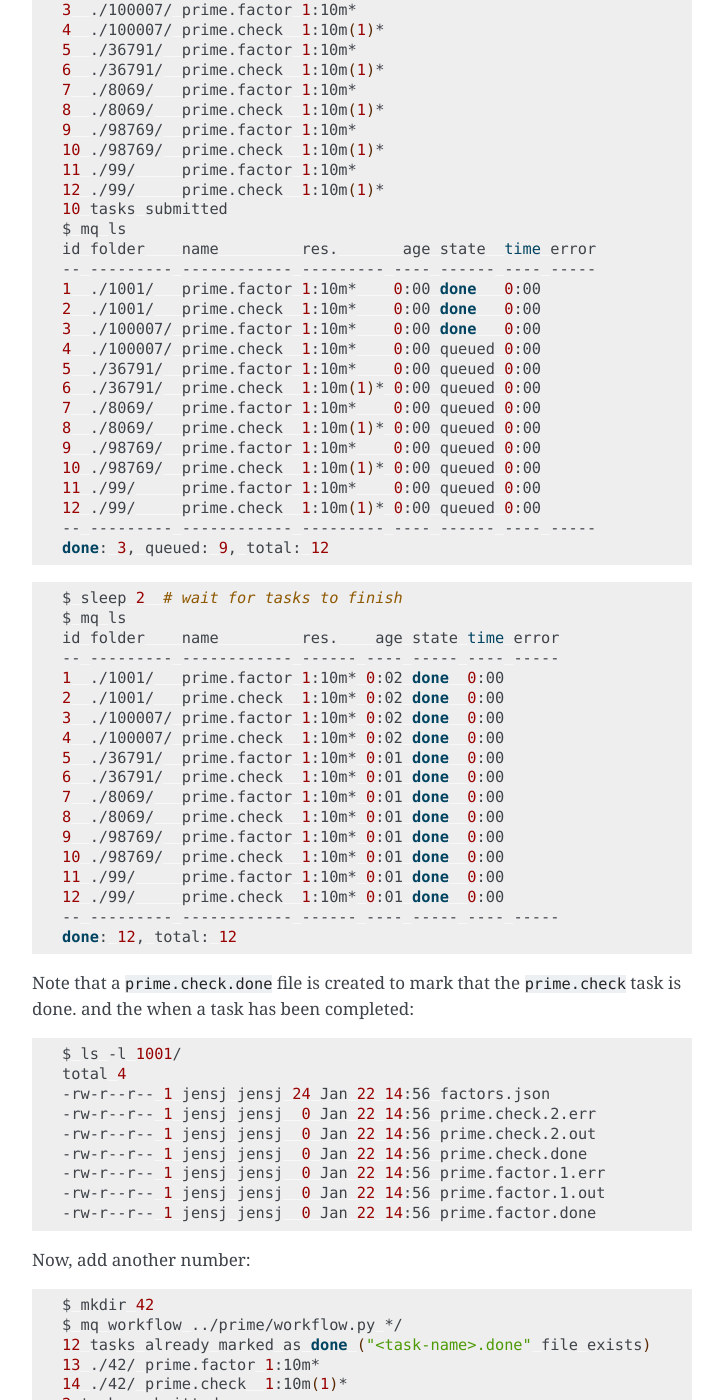
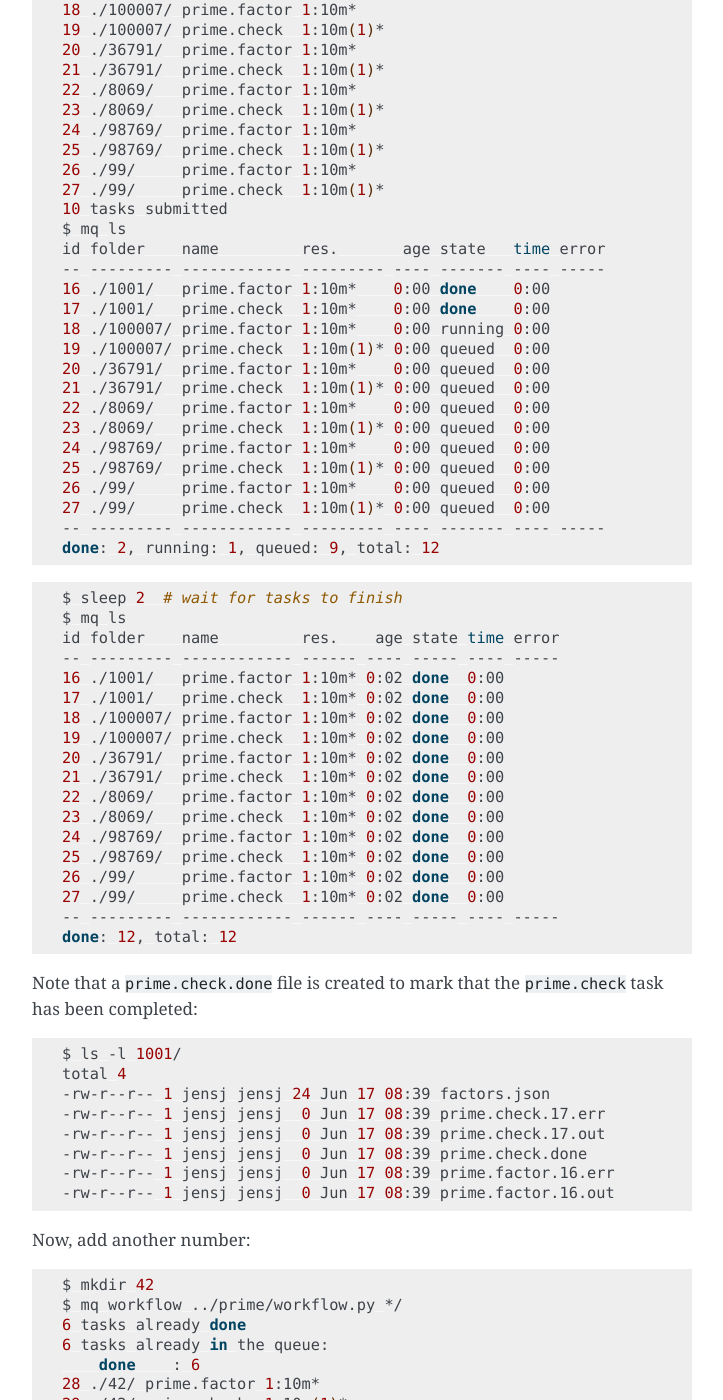
Before and after one commit to Yangxinsix/myqueue, a Sphinx documentation site: the page built from docs/workflows.rst, in a window 1280 px wide and 1400 px high, scrolled down 1948 px. Shown: the whole window, without its empty margins (388-1111 px from the left). Built offline with Sphinx 7.4.7, drawn with Linux system fonts in a browser that asks for light colours; some of the changed text lies outside the part shown.

Commit message:
Update docs

```diff
--- a/docs/workflows.rst
+++ b/docs/workflows.rst
@@ -36,13 +36,13 @@ We put the three Python files in a ``prime/`` folder::
 
     $ ls -l prime/
     total 12
-    -rw-r--r-- 1 jensj jensj 170 Jan 22 12:56 check.py
-    -rw-rw-r-- 1 jensj jensj 361 Jan 22 12:53 factor.py
-    -rw-r--r-- 1 jensj jensj 140 Jan 22 13:32 workflow.py
+    -rw-r--r-- 1 jensj jensj 190 Feb  5 14:24 check.py
+    -rw-r--r-- 1 jensj jensj 387 Jun 17 08:18 factor.py
+    -rw-r--r-- 1 jensj jensj 166 Jun 17 08:18 workflow.py
 
 and add that folder to ``$PYTHONPATH`` so that Python can find the files::
 
-    $ echo "export PYTHONPATH=$PWD:$PYTHONPATH" >> ~/.bash_profile
+    $ echo "export PYTHONPATH=$PWD:\$PYTHONPATH" >> ~/.bash_profile
 
 Create some folders::
 
@@ -57,44 +57,44 @@ and start the workflow in one of the folders::
     ./1001/ prime.check  1:10m(1)*
     2 tasks to submit
     $ mq workflow ../prime/workflow.py 1001/
-    1 ./1001/ prime.factor 1:10m*
-    2 ./1001/ prime.check  1:10m(1)*
+    16 ./1001/ prime.factor 1:10m*
+    17 ./1001/ prime.check  1:10m(1)*
     2 tasks submitted
 
 and now in all subfolders::
 
     $ mq workflow ../prime/workflow.py */
-    2 tasks already in the queue:
-        done    : 1
+    1 task already done
+    1 task already in the queue:
         running : 1
-    3  ./100007/ prime.factor 1:10m*
-    4  ./100007/ prime.check  1:10m(1)*
-    5  ./36791/  prime.factor 1:10m*
-    6  ./36791/  prime.check  1:10m(1)*
-    7  ./8069/   prime.factor 1:10m*
-    8  ./8069/   prime.check  1:10m(1)*
-    9  ./98769/  prime.factor 1:10m*
-    10 ./98769/  prime.check  1:10m(1)*
-    11 ./99/     prime.factor 1:10m*
-    12 ./99/     prime.check  1:10m(1)*
+    18 ./100007/ prime.factor 1:10m*
+    19 ./100007/ prime.check  1:10m(1)*
+    20 ./36791/  prime.factor 1:10m*
+    21 ./36791/  prime.check  1:10m(1)*
+    22 ./8069/   prime.factor 1:10m*
+    23 ./8069/   prime.check  1:10m(1)*
+    24 ./98769/  prime.factor 1:10m*
+    25 ./98769/  prime.check  1:10m(1)*
+    26 ./99/     prime.factor 1:10m*
+    27 ./99/     prime.check  1:10m(1)*
     10 tasks submitted
     $ mq ls
-    id folder    name         res.       age state  time error
-    -- --------- ------------ --------- ---- ------ ---- -----
-    1  ./1001/   prime.factor 1:10m*    0:00 done   0:00
-    2  ./1001/   prime.check  1:10m*    0:00 done   0:00
-    3  ./100007/ prime.factor 1:10m*    0:00 done   0:00
-    4  ./100007/ prime.check  1:10m*    0:00 queued 0:00
-    5  ./36791/  prime.factor 1:10m*    0:00 queued 0:00
-    6  ./36791/  prime.check  1:10m(1)* 0:00 queued 0:00
-    7  ./8069/   prime.factor 1:10m*    0:00 queued 0:00
-    8  ./8069/   prime.check  1:10m(1)* 0:00 queued 0:00
-    9  ./98769/  prime.factor 1:10m*    0:00 queued 0:00
-    10 ./98769/  prime.check  1:10m(1)* 0:00 queued 0:00
-    11 ./99/     prime.factor 1:10m*    0:00 queued 0:00
-    12 ./99/     prime.check  1:10m(1)* 0:00 queued 0:00
-    -- --------- ------------ --------- ---- ------ ---- -----
-    done: 3, queued: 9, total: 12
+    id folder    name         res.       age state   time error
+    -- --------- ------------ --------- ---- ------- ---- -----
+    16 ./1001/   prime.factor 1:10m*    0:00 done    0:00
+    17 ./1001/   prime.check  1:10m*    0:00 done    0:00
+    18 ./100007/ prime.factor 1:10m*    0:00 running 0:00
+    19 ./100007/ prime.check  1:10m(1)* 0:00 queued  0:00
+    20 ./36791/  prime.factor 1:10m*    0:00 queued  0:00
+    21 ./36791/  prime.check  1:10m(1)* 0:00 queued  0:00
+    22 ./8069/   prime.factor 1:10m*    0:00 queued  0:00
+    23 ./8069/   prime.check  1:10m(1)* 0:00 queued  0:00
+    24 ./98769/  prime.factor 1:10m*    0:00 queued  0:00
+    25 ./98769/  prime.check  1:10m(1)* 0:00 queued  0:00
+    26 ./99/     prime.factor 1:10m*    0:00 queued  0:00
+    27 ./99/     prime.check  1:10m(1)* 0:00 queued  0:00
+    -- --------- ------------ --------- ---- ------- ---- -----
+    done: 2, running: 1, queued: 9, total: 12
 
 ::
 
@@ -102,41 +102,41 @@ and now in all subfolders::
     $ mq ls
     id folder    name         res.    age state time error
     -- --------- ------------ ------ ---- ----- ---- -----
-    1  ./1001/   prime.factor 1:10m* 0:02 done  0:00
-    2  ./1001/   prime.check  1:10m* 0:02 done  0:00
-    3  ./100007/ prime.factor 1:10m* 0:02 done  0:00
-    4  ./100007/ prime.check  1:10m* 0:02 done  0:00
-    5  ./36791/  prime.factor 1:10m* 0:01 done  0:00
-    6  ./36791/  prime.check  1:10m* 0:01 done  0:00
-    7  ./8069/   prime.factor 1:10m* 0:01 done  0:00
-    8  ./8069/   prime.check  1:10m* 0:01 done  0:00
-    9  ./98769/  prime.factor 1:10m* 0:01 done  0:00
-    10 ./98769/  prime.check  1:10m* 0:01 done  0:00
-    11 ./99/     prime.factor 1:10m* 0:01 done  0:00
-    12 ./99/     prime.check  1:10m* 0:01 done  0:00
+    16 ./1001/   prime.factor 1:10m* 0:02 done  0:00
+    17 ./1001/   prime.check  1:10m* 0:02 done  0:00
+    18 ./100007/ prime.factor 1:10m* 0:02 done  0:00
+    19 ./100007/ prime.check  1:10m* 0:02 done  0:00
+    20 ./36791/  prime.factor 1:10m* 0:02 done  0:00
+    21 ./36791/  prime.check  1:10m* 0:02 done  0:00
+    22 ./8069/   prime.factor 1:10m* 0:02 done  0:00
+    23 ./8069/   prime.check  1:10m* 0:02 done  0:00
+    24 ./98769/  prime.factor 1:10m* 0:02 done  0:00
+    25 ./98769/  prime.check  1:10m* 0:02 done  0:00
+    26 ./99/     prime.factor 1:10m* 0:02 done  0:00
+    27 ./99/     prime.check  1:10m* 0:02 done  0:00
     -- --------- ------------ ------ ---- ----- ---- -----
     done: 12, total: 12
 
-Note that a ``prime.check.done`` file is created to mark that the ``prime.check`` task is done.   and the when a task has been
-completed::
+Note that a ``prime.check.done`` file is created to mark that the ``prime.check`` task has been completed::
 
     $ ls -l 1001/
     total 4
-    -rw-r--r-- 1 jensj jensj 24 Jan 22 14:56 factors.json
-    -rw-r--r-- 1 jensj jensj  0 Jan 22 14:56 prime.check.2.err
-    -rw-r--r-- 1 jensj jensj  0 Jan 22 14:56 prime.check.2.out
-    -rw-r--r-- 1 jensj jensj  0 Jan 22 14:56 prime.check.done
-    -rw-r--r-- 1 jensj jensj  0 Jan 22 14:56 prime.factor.1.err
-    -rw-r--r-- 1 jensj jensj  0 Jan 22 14:56 prime.factor.1.out
-    -rw-r--r-- 1 jensj jensj  0 Jan 22 14:56 prime.factor.done
+    -rw-r--r-- 1 jensj jensj 24 Jun 17 08:39 factors.json
+    -rw-r--r-- 1 jensj jensj  0 Jun 17 08:39 prime.check.17.err
+    -rw-r--r-- 1 jensj jensj  0 Jun 17 08:39 prime.check.17.out
+    -rw-r--r-- 1 jensj jensj  0 Jun 17 08:39 prime.check.done
+    -rw-r--r-- 1 jensj jensj  0 Jun 17 08:39 prime.factor.16.err
+    -rw-r--r-- 1 jensj jensj  0 Jun 17 08:39 prime.factor.16.out
 
 Now, add another number::
 
     $ mkdir 42
     $ mq workflow ../prime/workflow.py */
-    12 tasks already marked as done ("<task-name>.done" file exists)
-    13 ./42/ prime.factor 1:10m*
-    14 ./42/ prime.check  1:10m(1)*
+    6 tasks already done
+    6 tasks already in the queue:
+        done    : 6
+    28 ./42/ prime.factor 1:10m*
+    29 ./42/ prime.check  1:10m(1)*
     2 tasks submitted
 
 Turns out, there were two prime numbers::
```
